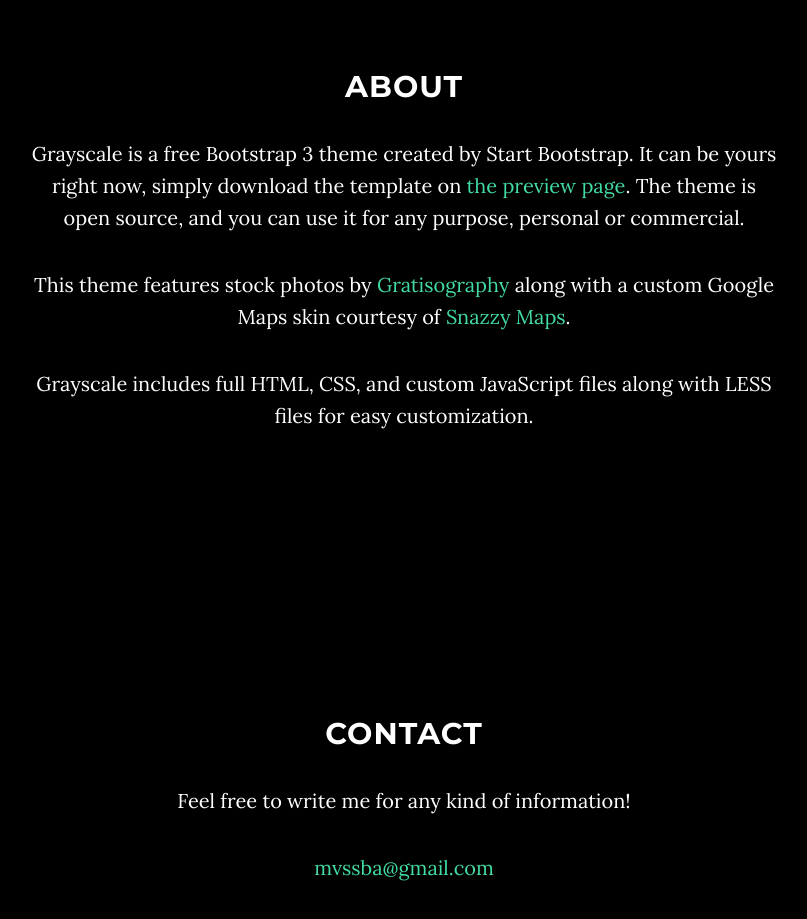
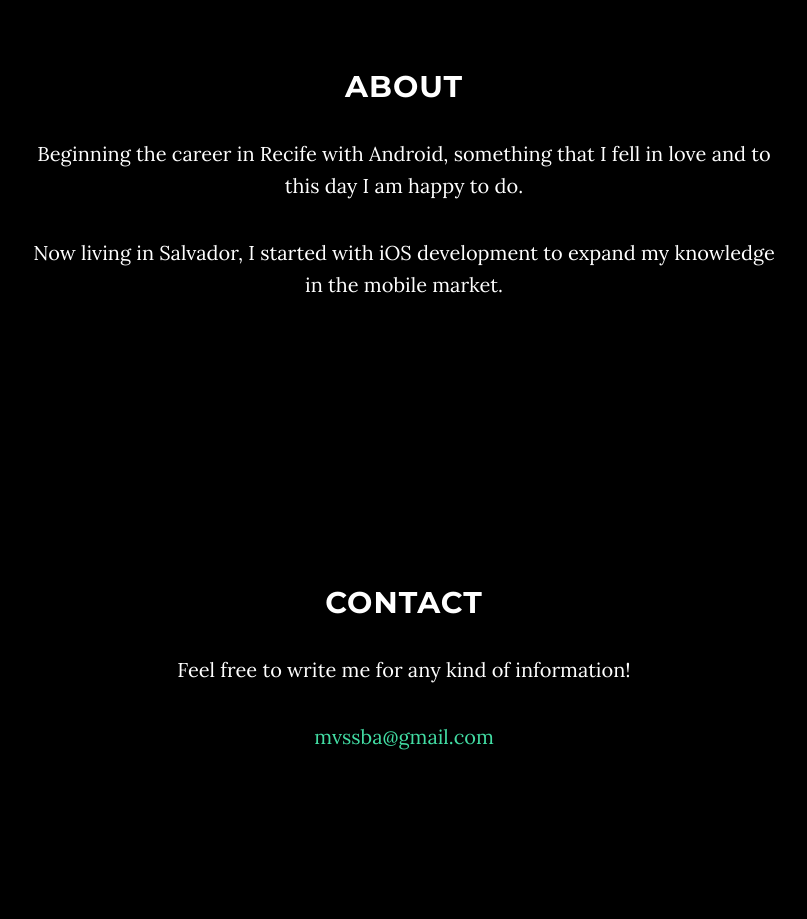
Before and after one commit to mvssba/mvssba.github.io, a website: page index.html in a window 1280 px wide. Shown: the part 980-1899 px from the top of the page, without its empty margins (236-1043 px from the left). After the commit the page ends 1768 px from the top, so only its background shows below. Drawn offline with nearby package versions, Linux system fonts and the light colour scheme; files that its build step writes are made by us from their sources.

Commit message:
add about

```diff
--- a/index.html
+++ b/index.html
@@ -106,9 +106,13 @@
         <div class="row">
             <div class="col-lg-8 col-lg-offset-2">
                 <h2>About</h2>
-                <p>Grayscale is a free Bootstrap 3 theme created by Start Bootstrap. It can be yours right now, simply download the template on <a href="http://startbootstrap.com/template-overviews/grayscale/">the preview page</a>. The theme is open source, and you can use it for any purpose, personal or commercial.</p>
+                <p>Beginning the career in Recife with Android, something that I fell in love and to this day I am happy to do.</p>
+                <p>Now living in Salvador, I started with iOS development to expand my knowledge in the mobile market.</p>
+
+
+                <!-- <p>Grayscale is a free Bootstrap 3 theme created by Start Bootstrap. It can be yours right now, simply download the template on <a href="http://startbootstrap.com/template-overviews/grayscale/">the preview page</a>. The theme is open source, and you can use it for any purpose, personal or commercial.</p>
                 <p>This theme features stock photos by <a href="http://gratisography.com/">Gratisography</a> along with a custom Google Maps skin courtesy of <a href="http://snazzymaps.com/">Snazzy Maps</a>.</p>
-                <p>Grayscale includes full HTML, CSS, and custom JavaScript files along with LESS files for easy customization.</p>
+                <p>Grayscale includes full HTML, CSS, and custom JavaScript files along with LESS files for easy customization.</p> -->
             </div>
         </div>
     </section>
```
